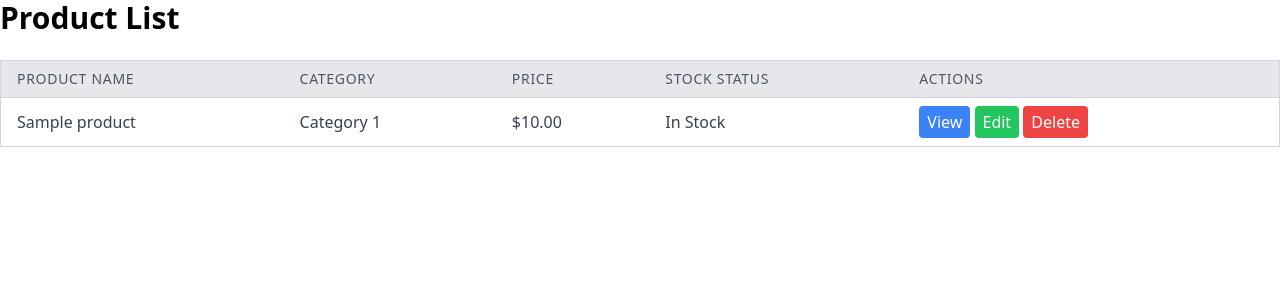
After one commit to SemiiNat/YVIIMS, a PHP site: template html/src/Views/productPage.php in a window 1280 px wide. The commit adds this page. Shown: the top 300 px of the page. Run offline with PHP 8.4, Linux system fonts and the light colour scheme; the template is opened without the code that fills it: most values are stand-ins (such as "Sample title", 1, 10 or a date in 2020); a stand-in replaces the project's code that opens the database connection.

Commit message:
feat: product view page with getting the data from models

```diff
--- a/html/public/css/output.css
+++ b/html/public/css/output.css
@@ -714,6 +714,10 @@ video {
   width: 100%;
 }
 
+.min-w-full {
+  min-width: 100%;
+}
+
 .max-w-4xl {
   max-width: 56rem;
 }
@@ -746,6 +750,10 @@ video {
 
 .justify-between {
   justify-content: space-between;
+}
+
+.overflow-x-auto {
+  overflow-x: auto;
 }
 
 .rounded {
@@ -801,6 +809,21 @@ video {
   background-color: rgb(243 244 246 / var(--tw-bg-opacity));
 }
 
+.bg-gray-200 {
+  --tw-bg-opacity: 1;
+  background-color: rgb(229 231 235 / var(--tw-bg-opacity));
+}
+
+.bg-green-400 {
+  --tw-bg-opacity: 1;
+  background-color: rgb(74 222 128 / var(--tw-bg-opacity));
+}
+
+.bg-green-500 {
+  --tw-bg-opacity: 1;
+  background-color: rgb(34 197 94 / var(--tw-bg-opacity));
+}
+
 .bg-lime-400 {
   --tw-bg-opacity: 1;
   background-color: rgb(163 230 53 / var(--tw-bg-opacity));
@@ -821,9 +844,19 @@ video {
   background-color: rgb(239 68 68 / var(--tw-bg-opacity));
 }
 
+.bg-violet-500 {
+  --tw-bg-opacity: 1;
+  background-color: rgb(139 92 246 / var(--tw-bg-opacity));
+}
+
 .bg-white {
   --tw-bg-opacity: 1;
   background-color: rgb(255 255 255 / var(--tw-bg-opacity));
+}
+
+.bg-lime-500 {
+  --tw-bg-opacity: 1;
+  background-color: rgb(132 204 22 / var(--tw-bg-opacity));
 }
 
 .bg-opacity-95 {
@@ -925,17 +958,34 @@ video {
   font-weight: 700;
 }
 
+.font-medium {
+  font-weight: 500;
+}
+
 .font-semibold {
   font-weight: 600;
+}
+
+.uppercase {
+  text-transform: uppercase;
 }
 
 .leading-tight {
   line-height: 1.25;
 }
 
+.tracking-wider {
+  letter-spacing: 0.05em;
+}
+
 .text-black {
   --tw-text-opacity: 1;
   color: rgb(0 0 0 / var(--tw-text-opacity));
+}
+
+.text-gray-600 {
+  --tw-text-opacity: 1;
+  color: rgb(75 85 99 / var(--tw-text-opacity));
 }
 
 .text-gray-700 {
@@ -984,14 +1034,34 @@ video {
   border-color: rgb(156 163 175 / var(--tw-border-opacity));
 }
 
+.hover\:bg-blue-600:hover {
+  --tw-bg-opacity: 1;
+  background-color: rgb(37 99 235 / var(--tw-bg-opacity));
+}
+
 .hover\:bg-blue-700:hover {
   --tw-bg-opacity: 1;
   background-color: rgb(29 78 216 / var(--tw-bg-opacity));
 }
 
+.hover\:bg-gray-100:hover {
+  --tw-bg-opacity: 1;
+  background-color: rgb(243 244 246 / var(--tw-bg-opacity));
+}
+
+.hover\:bg-green-600:hover {
+  --tw-bg-opacity: 1;
+  background-color: rgb(22 163 74 / var(--tw-bg-opacity));
+}
+
 .hover\:bg-lime-500:hover {
   --tw-bg-opacity: 1;
   background-color: rgb(132 204 22 / var(--tw-bg-opacity));
+}
+
+.hover\:bg-red-600:hover {
+  --tw-bg-opacity: 1;
+  background-color: rgb(220 38 38 / var(--tw-bg-opacity));
 }
 
 .hover\:bg-red-700:hover {
--- a/html/router.php
+++ b/html/router.php
@@ -9,6 +9,7 @@ use App\Routes\Router;
 use App\Middleware\AuthMiddleware;
 use App\Controllers\AuthController;
 use App\Controllers\DashboardController;
+use App\Controllers\ProductController;
 
 $routes = new RouteCollection();
 $router = new Router($routes, $container);
@@ -19,4 +20,9 @@ $routes->add(new Route('GET', '/login', [AuthController::class, 'get'], 'auth.lo
 $routes->add(new Route('POST', '/login', [AuthController::class, 'login'], 'auth.login'));
 $routes->add(new Route('POST', '/logout', [AuthController::class, 'logout'], 'auth.logout'));
 
+// TODO: add protected user based routes
+
+// product controller
+$routes->add(new Route('GET','/product',[ProductController::class,'index'],'product.index'));
+
 $router->run();
--- a/html/src/Views/partials/navigation.php
+++ b/html/src/Views/partials/navigation.php
@@ -5,7 +5,7 @@
     </a>
     <ul class="mt-5 ml-2">
         <li class="mb-5">
-            <a href="#" class="flex items-center py-2 px-4 text-black hover:bg-lime-500 rounded-md">
+            <a href="/dashboard" class="flex items-center py-2 px-4 text-black hover:bg-lime-500 rounded-md">
                 <i class="fa-sharp fa-solid fa-gauge mr-3 text-lg"></i>
                 <span class="text-lg hover:text-white">Dashboard</span>
             </a>
@@ -16,7 +16,7 @@
                 <span class="text-lg hover:text-white">Product</span>
             </button>
             <div id="productDropdown" class="hidden flex flex-col pl-4">
-                <a href="#" class="py-1">View Products</a>
+                <a href="/product" class="py-1">View Products</a>
                 <a href="#" class="py-1">Add Product</a>
             </div>
         </li>
--- /dev/null
+++ b/html/src/Views/productPage.php
@@ -0,0 +1,42 @@
+<?php
+use App\Http\View;
+
+View::startSection('content');
+?>
+
+
+<div class="container mx-auto">
+    <h1 class="text-3xl font-bold mb-6">Product List</h1>
+    <div class="overflow-x-auto">
+        <table class="min-w-full bg-white border border-gray-300">
+            <thead>
+                <tr>
+                    <th class="px-4 py-2 border-b border-gray-300 bg-gray-200 text-left text-sm font-medium text-gray-600 uppercase tracking-wider">Product Name</th>
+                    <th class="px-4 py-2 border-b border-gray-300 bg-gray-200 text-left text-sm font-medium text-gray-600 uppercase tracking-wider">Category</th>
+                    <th class="px-4 py-2 border-b border-gray-300 bg-gray-200 text-left text-sm font-medium text-gray-600 uppercase tracking-wider">Price</th>
+                    <th class="px-4 py-2 border-b border-gray-300 bg-gray-200 text-left text-sm font-medium text-gray-600 uppercase tracking-wider">Stock Status</th>
+                    <th class="px-4 py-2 border-b border-gray-300 bg-gray-200 text-left text-sm font-medium text-gray-600 uppercase tracking-wider">Actions</th>
+                </tr>
+            </thead>
+            <tbody>
+                <?php foreach($products as $product): ?>
+                <tr class="bg-white hover:bg-gray-100">
+                    <td class="px-4 py-2 border-b border-gray-300 text-gray-700"><?= $product['product_name'] ?></td>
+                    <td class="px-4 py-2 border-b border-gray-300 text-gray-700">Category 1</td>
+                    <td class="px-4 py-2 border-b border-gray-300 text-gray-700">$10.00</td>
+                    <td class="px-4 py-2 border-b border-gray-300 text-gray-700">In Stock</td>
+                    <td class="px-4 py-2 border-b border-gray-300 text-gray-700">
+                        <button class="bg-blue-500 text-white px-2 py-1 rounded hover:bg-blue-600">View</button>
+                        <button class="bg-green-500 text-white px-2 py-1 rounded hover:bg-green-600">Edit</button>
+                        <button class="bg-red-500 text-white px-2 py-1 rounded hover:bg-red-600">Delete</button>
+                    </td>
+                </tr>
+                <?php endforeach; ?>
+            </tbody>
+        </table>
+    </div>
+</div>
+
+<?php
+View::endSection('content');
+?>
--- a/html/tailwind.config.js
+++ b/html/tailwind.config.js
@@ -3,9 +3,10 @@ module.exports = {
   content: [
     "./public/**/*.html",
     "./public/**/*.js",
-    "./public/**/*.php",  // Include PHP files
+    "./public/**/*.php",
     "./src/*.php",
     "./src/**/*.php",
+    "*.php"
   ],
   theme: {
     extend: {},
```
Also changed, not shown: html/container.php (+7 -0 lines), html/src/Controllers/ProductController.php (added, +24 -0 lines), html/src/Helper/Validation.php (added, +38 -0 lines).
